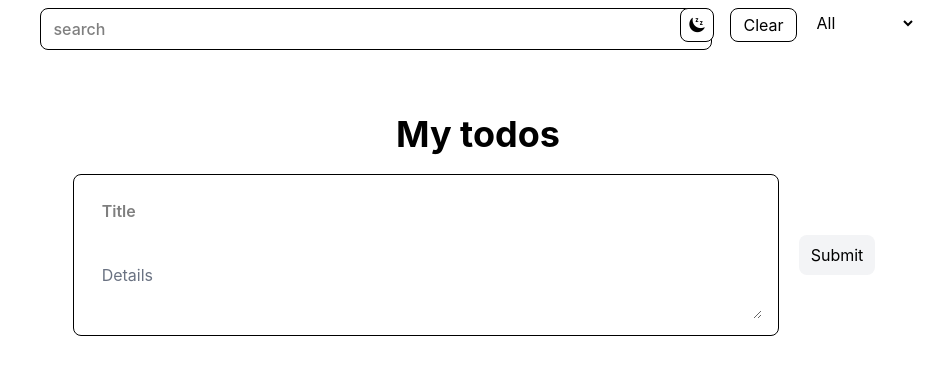
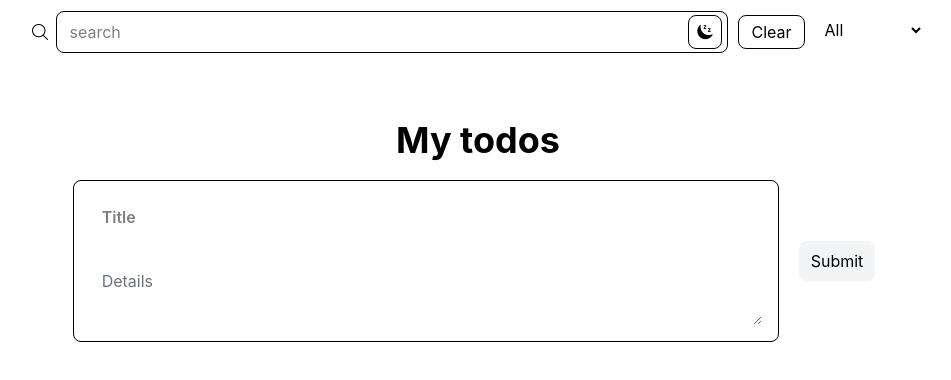
Before and after one commit to Neerrr001/learnwebdev, a React (Vite) app in the folder to-do-app/: page / in a window 1280 px wide. Shown: the top 380 px of the page, without its empty margins (162-1113 px from the left). Built offline with nearby package versions, Linux system fonts and the light colour scheme.

Commit message:
Added a search Icon beside the search bar

```diff
--- a/to-do-app/src/App.tsx
+++ b/to-do-app/src/App.tsx
@@ -115,12 +115,12 @@ function App() {
   return (
     <div className={`flex flex-col gap-4 min-h-screen ${themeBody}`}>
 
-        <div className="my-2 px-6 flex justify-center gap-6 items-start ">
+        <div className="flex justify-center gap-4 items-center h-16">
           <div className='w-1/2'>
             <SearchBar/>
           </div>
+
           <div className='flex gap-4'>
-
             <DarkMode toggle={toggle} screen={screen}/>
             <ClearHistory setTodos={setTodos} />
             <Filter filter ={filter} setFilter={setFilter} screen ={screen}/>
--- a/to-do-app/src/components/SearchBar.tsx
+++ b/to-do-app/src/components/SearchBar.tsx
@@ -1,9 +1,10 @@
-
+import searchIcon from '../assets/search.png'
 function SearchBar() {
   return (
-    <div>
+    <div className='flex items-center gap-2 '>
+        <img src={searchIcon} className='h-4' alt="" />
       <input
-      className="px-3 py-2 border font-medium rounded-lg min-w-2xl"
+      className="px-3 py-2 border rounded-lg min-w-2xl"
       type="text"
       placeholder="search"/>
     </div>
```
Also changed, not shown: to-do-app/src/assets/search.png (added).
